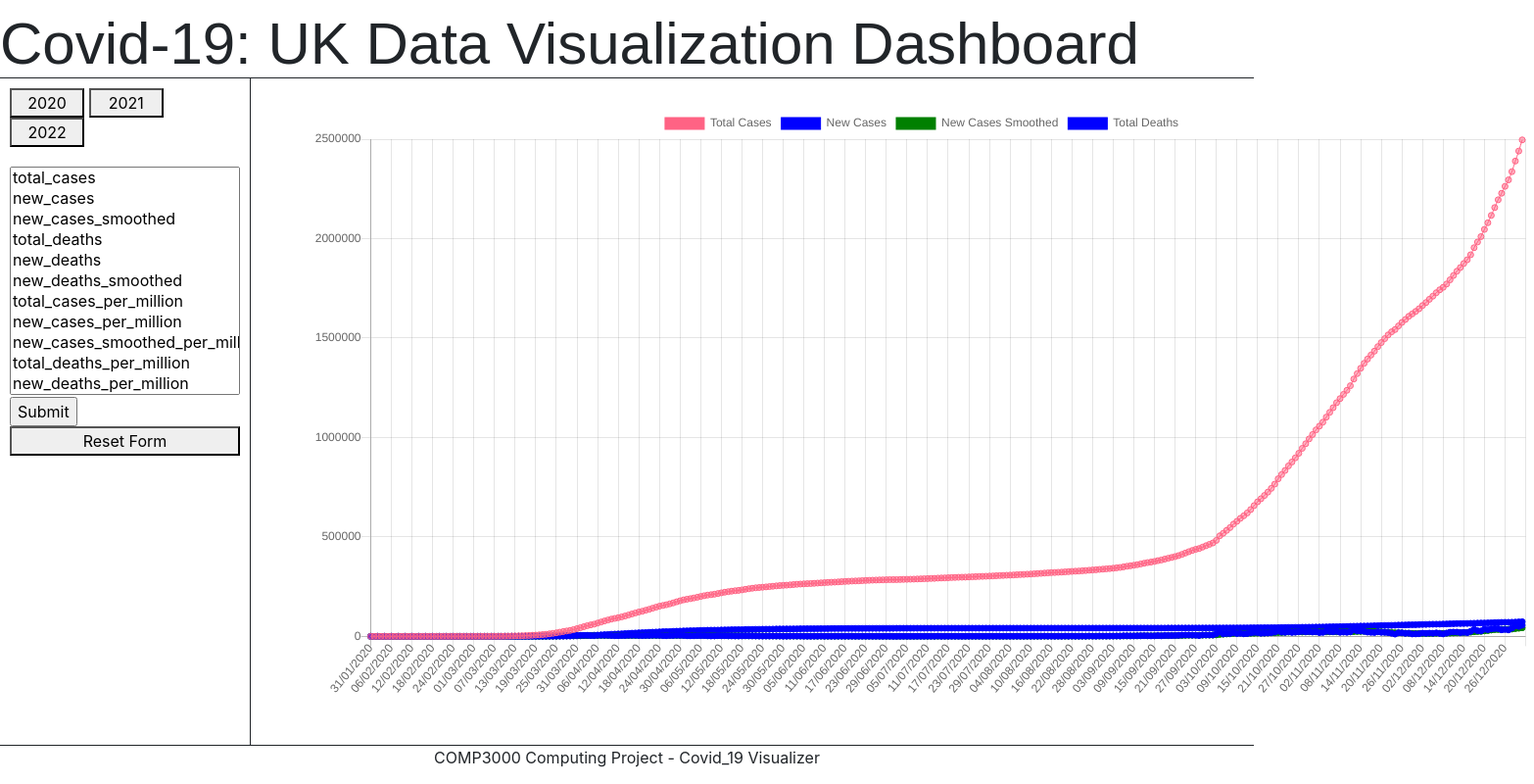
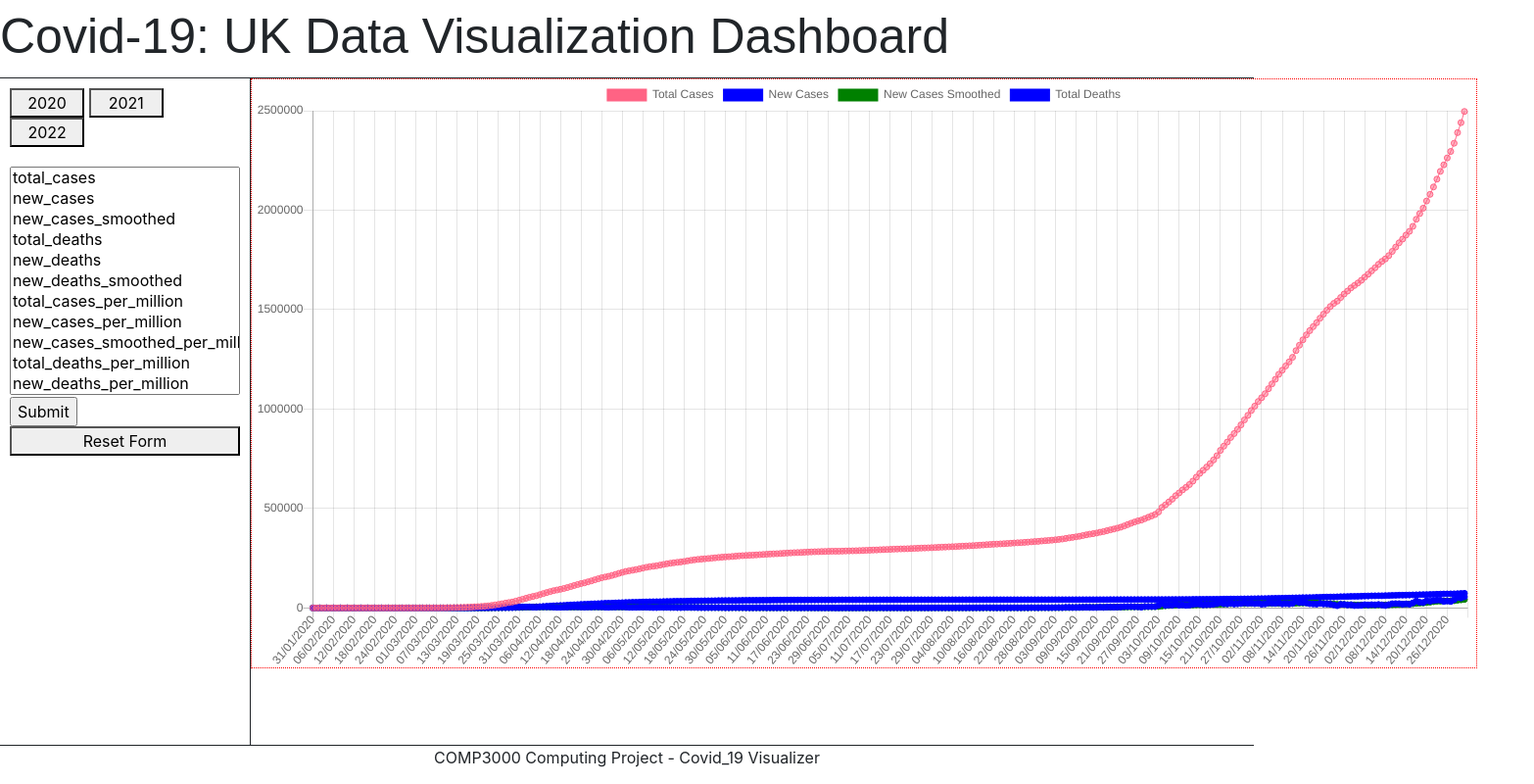
Before and after one commit to UnknownTelle/Covid_19-Visualizer, a website: page public/index.html in a window 1280 px wide. Shown: the whole page at 98% size, 1566 px wide, since content can reach past the window. Drawn offline with nearby package versions, Linux system fonts and the light colour scheme.

Commit message:
set the chart to resize to user screen

```diff
--- a/public/style.css
+++ b/public/style.css
@@ -12,7 +12,8 @@
     border-width: 1px;
 }
 .header-title {
-    font-size: 60px;
+    position: relative;
+    font-size: 50px;
     font-family: Arial, Helvetica, sans-serif;
 }
 
@@ -46,11 +47,17 @@
     width: 80%;
     height: 90%;
 }
-.chart-body {
-    position: absolute;
-    top: 30px;
-    left: 60px;
-}
+canvas {
+    border: 1px dotted red;
+  }
+
+  .chart-container {
+    position: relative;
+    margin: auto;
+    height: 80vh;
+    width: 80vw;
+  }
+
 /*footer*/
 .footer-container {
     position: absolute;
```
